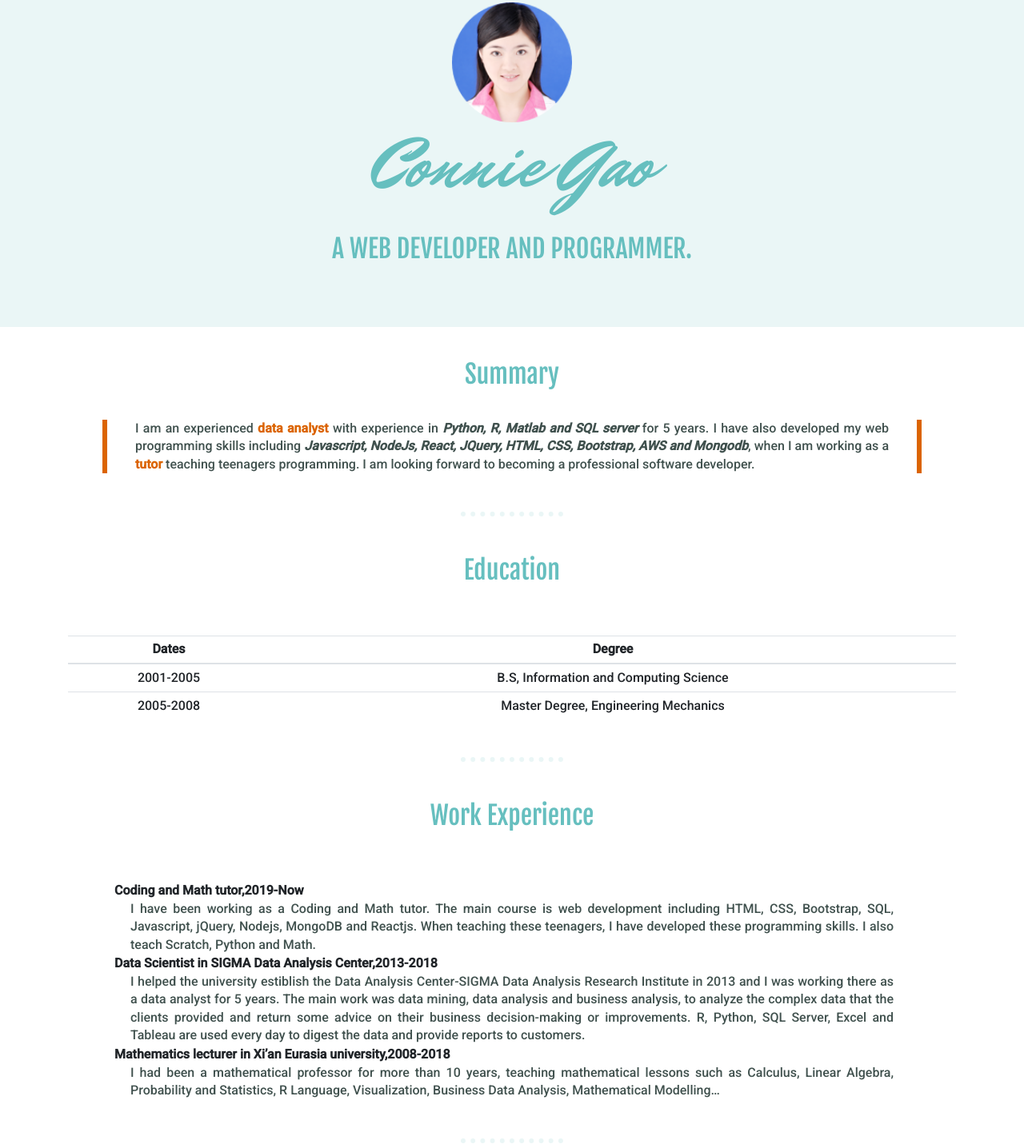
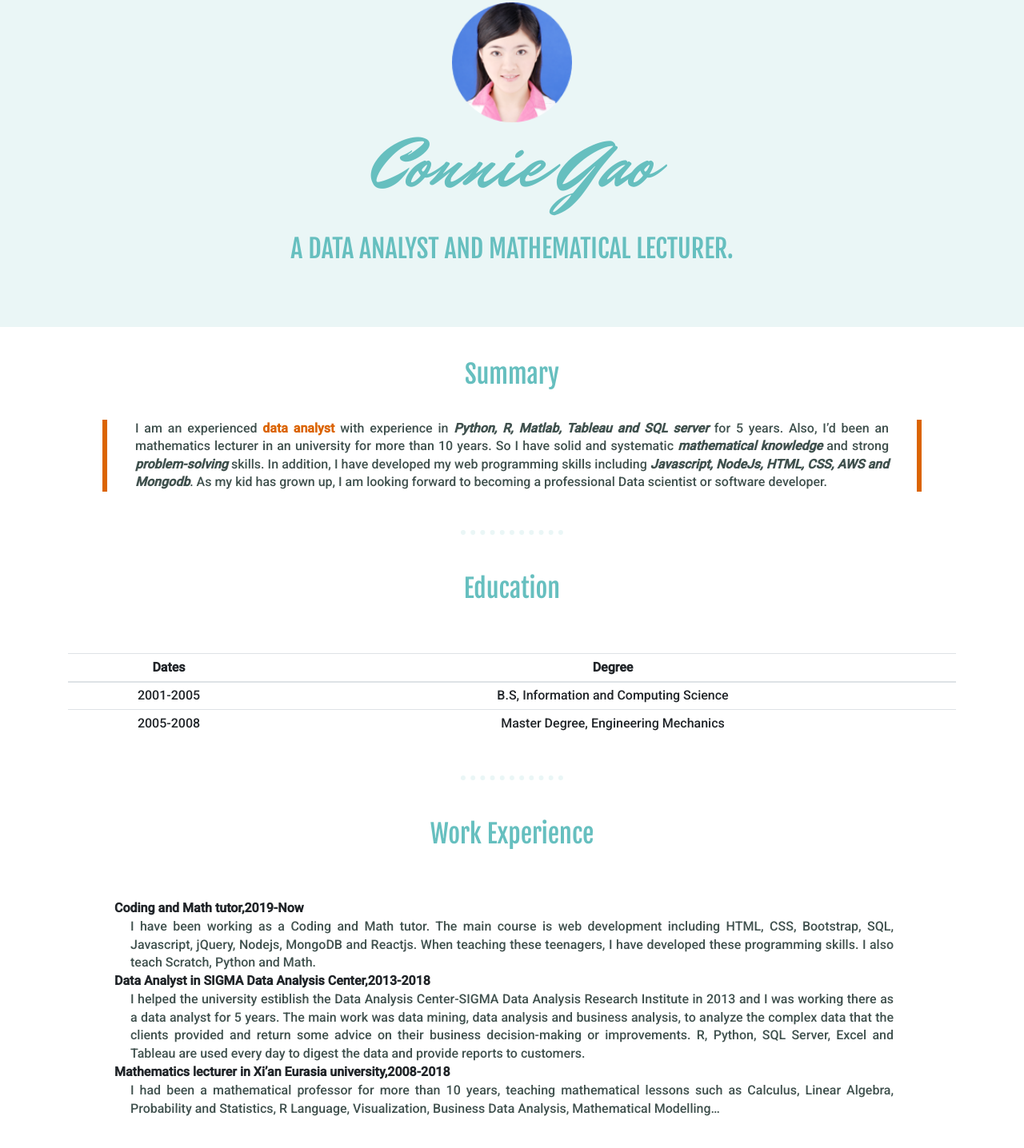
Before and after one commit to Connies81Gao/CV, a plain HTML site: page index.html in a window 1280 px wide. Shown: the part 196-1632 px from the top of the page at 80% size. Drawn offline with nearby package versions, Linux system fonts and the light colour scheme.

Commit message:
Update index.html

```diff
--- a/index.html
+++ b/index.html
@@ -75,14 +75,17 @@
     <img class="connie-img" src="Connie.png" alt="connie">
 
     <h1>Connie Gao</h1>
-    <h2 class="sub-pro">A WEB DEVELOPER AND PROGRAMMER.</h2>
+    <h2 class="sub-pro">A DATA ANALYST AND MATHEMATICAL LECTURER.</h2>
     </div>
   <div class="middle-container">
     <div class="profile">
       <h2>Summary</h2>
       <div class="container-lg summary-div">
-        <p class="summary-p">I am an experienced <strong class="emphasis">data analyst</strong> with experience in <strong><em>Python, R, Matlab and SQL server</strong></em> for 5 years. I have also developed my web programming skills
-          including <strong><em>Javascript, NodeJs, React, JQuery, HTML, CSS, Bootstrap, AWS and Mongodb</strong></em>, when I am working as a <strong class="emphasis">tutor</strong> teaching teenagers programming. I am looking forward to becoming a professional software developer.</p>
+        <p class="summary-p">I am an experienced <strong class="emphasis">data analyst</strong> with experience in <strong><em>Python, R, Matlab, Tableau and SQL server</strong></em> for 5 years.
+          Also, I’d been an mathematics lecturer in an university for more than 10 years. So I have solid and systematic <strong><em>mathematical knowledge</strong></em> and strong <strong><em>problem-solving</strong></em> skills. In addition,
+          I have developed my web programming skills
+          including <strong><em>Javascript, NodeJs, HTML, CSS, AWS and Mongodb</strong></em>. As my kid has grown up, I am looking forward to becoming a professional
+          Data scientist or software developer.</p>
         <!-- <p class="summary-p">I am a <strong class='emphasis'>full-stack web development</strong> tutor online since 2019, including <strong><em>HTML5, CSS3, Javascript, Bootstrap, jQuery, Nodejs, EJS, MongoDB, SQL, API, Reactjs</em></strong>, etc.
           I had been a <strong class="emphasis">math professor</strong> at a university in China for 10 years and was also a <strong class="emphasis">data scientist</strong> in SIGMA Data Analysis Research Institute. The main
           work was to analyze the complex data that the clients provided and return some advice on their business decision-making or improvements. I am experienced in data analysis with<strong><em> R, Python, SQL database and Excel</strong></em>.
@@ -124,7 +127,7 @@
      <dd class="dd-p text-justify">
        I have been working as a Coding and Math tutor. The main course is web development including HTML, CSS, Bootstrap, SQL, Javascript, jQuery, Nodejs, MongoDB and Reactjs. When teaching these teenagers, I have developed these programming skills. I also teach Scratch, Python and Math.
      </dd>
-     <dt class="text-left">Data Scientist in SIGMA Data Analysis Center,2013-2018
+     <dt class="text-left">Data Analyst in SIGMA Data Analysis Center,2013-2018
 </dt>
 <dd class="dd-p text-justify">
   I helped the university estiblish the Data Analysis Center-SIGMA Data Analysis Research Institute in 2013 and I was working there as a data analyst for 5 years. The main work was data mining, data analysis and business analysis, to analyze the complex data that the clients provided and return some advice on their business decision-making or improvements. R, Python, SQL Server, Excel and Tableau are used every day to digest the data and provide reports to customers.
```
